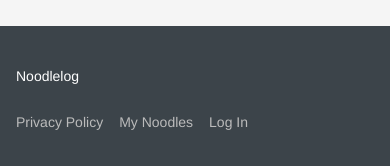
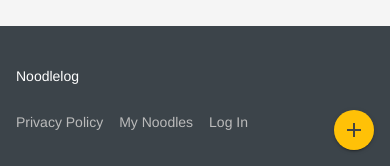
Before and after one commit to abequinonez/udacity-item-catalog, a Flask app: page / in a window 390 px wide. Shown: the part 678-844 px from the top of the page. Run offline with Flask 2, Linux system fonts and the light colour scheme; data comes from the database, SQL or seed files in the repository; data that the repository does not hold is empty; some libraries are stand-ins or nearby versions.

Commit message:
Show mini MDL FAB button at smaller viewports

```diff
--- a/static/css/styles.css
+++ b/static/css/styles.css
@@ -524,10 +524,6 @@ https://blog.escapecreative.com/how-to-replace-text-with-css
     .profile-info {
         margin-top: 0;
     }
-
-    #new-item-button {
-        display: none;
-    }
 }
 
 @media screen and (min-width: 583px) {
@@ -557,3 +553,21 @@ https://blog.escapecreative.com/how-to-replace-text-with-css
         line-height: 26px;
     }
 }
+
+/* Show mini MDL FAB button at smaller viewports */
+@media screen and (max-width: 460px) {
+    #new-item-button {
+        margin-right: 16px;
+        margin-bottom: 16px;
+        height: 40px;
+        min-width: 40px;
+        width: 40px;
+    }
+}
+
+/* Hide the MDL FAB button when the viewport becomes too small */
+@media screen and (max-width: 319px) {
+    #new-item-button {
+        display: none;
+    }
+}
```
